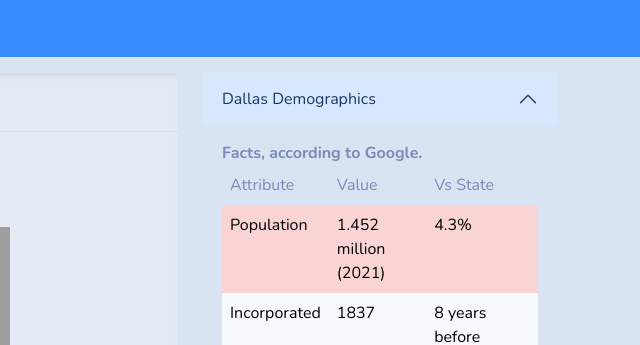
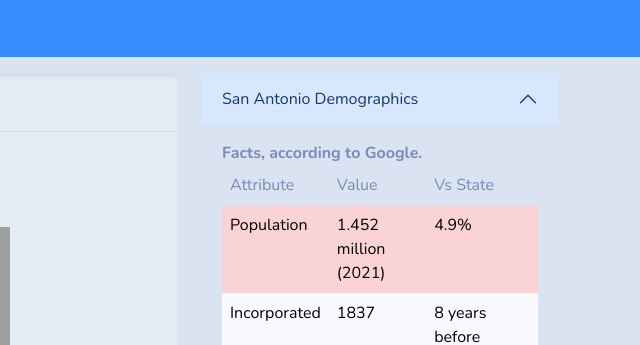
Before and after one commit to travisreed-dfw/texasstatedemo, a plain HTML site: page assets/html/city-san-antonio.html in a window 1280 px wide. Shown: the top 345 px of the page, 640-1280 px from the left. Drawn offline with nearby package versions, Linux system fonts and the light colour scheme; grey boxes are pictures that could not be loaded.

Commit message:
Updated demographics percentages of state population

```diff
--- a/assets/html/city-san-antonio.html
+++ b/assets/html/city-san-antonio.html
@@ -150,7 +150,7 @@
                                     aria-expanded="true"
                                     aria-controls="collapseOne"
                                 >
-                                    Dallas Demographics
+                                    San Antonio Demographics
                                 </button>
                             </h2>
                             <div
@@ -174,7 +174,7 @@
                                             <tr class="table-danger">
                                                 <td>Population</td>
                                                 <td>1.452 million (2021)</td>
-                                                <td>4.3%</td>
+                                                <td>4.9%</td>
                                             </tr>
                                             <tr class="table-secondary">
                                                 <td>Incorporated</td>
```
Also changed, not shown: assets/html/city-austin.html (+2 -2 lines), assets/html/city-galveston.html (+2 -2 lines), assets/html/city-houston.html (+2 -2 lines).
